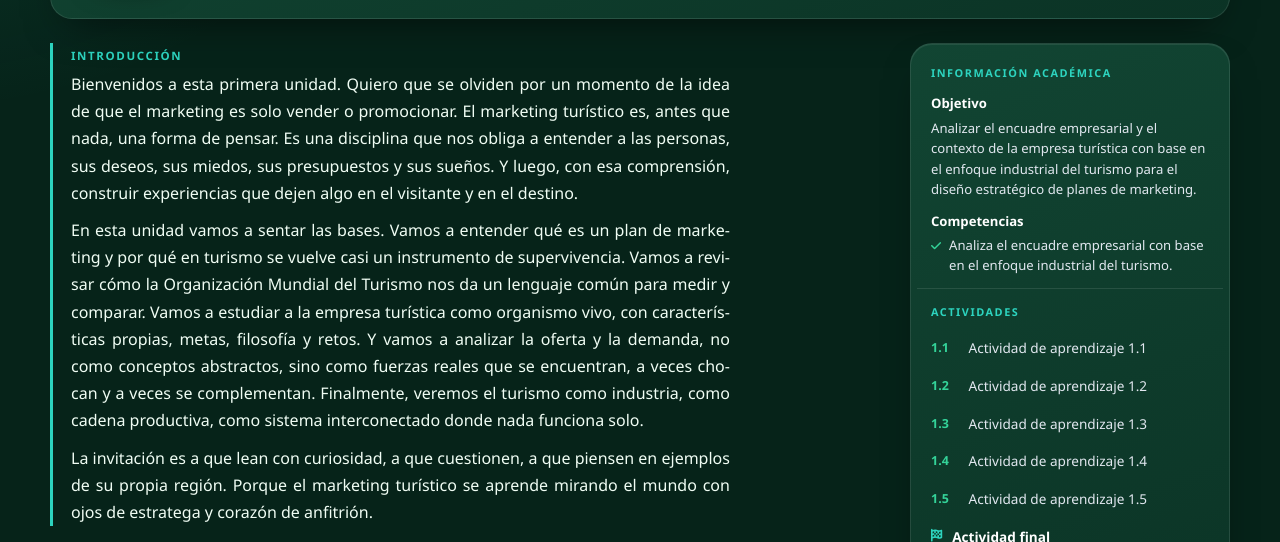
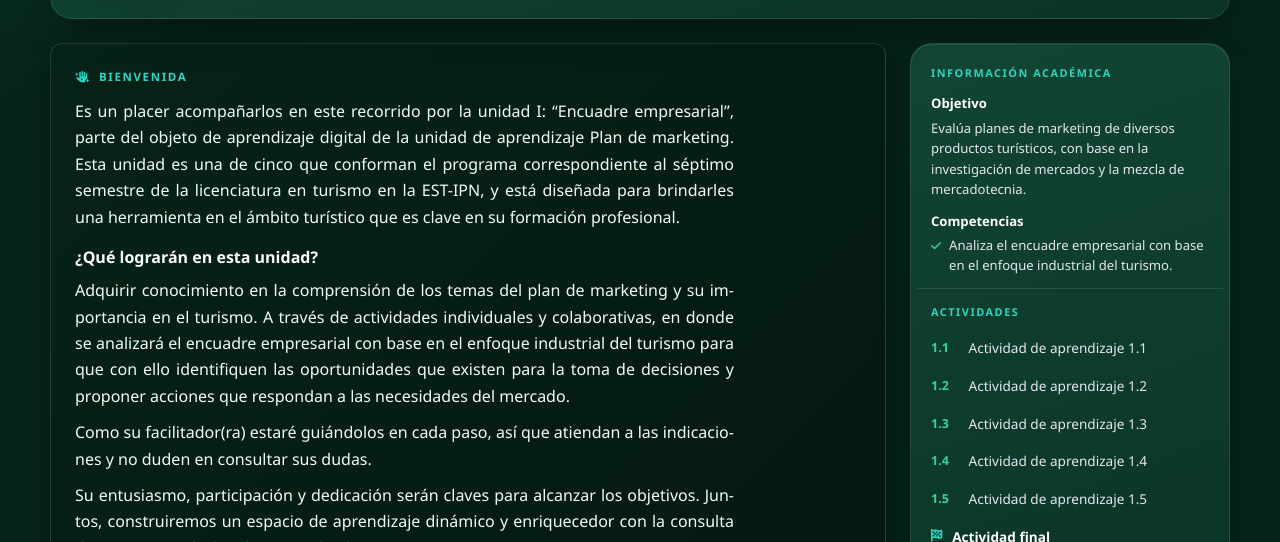
Before and after one commit to Isra921/Libro_Mark_Tur, a plain HTML site: page unidades/unidad-01/index.html in a window 1280 px wide. Shown: the part 258-800 px from the top of the page. Drawn offline with Linux system fonts and the light colour scheme.

Commit message:
Actualizar introducciones y bienvenidas oficiales de Unidades 1 a 5 e Inicio

```diff
--- a/assets/data/unidades/unidad-01.json
+++ b/assets/data/unidades/unidad-01.json
@@ -6,9 +6,9 @@
   "lema": "Mirando el mundo con ojos de estratega y corazón de anfitrión.",
   "duracion_horas": 10,
   "introduccion": [
-    "Bienvenidos a esta primera unidad. Quiero que se olviden por un momento de la idea de que el marketing es solo vender o promocionar. El marketing turístico es, antes que nada, una forma de pensar. Es una disciplina que nos obliga a entender a las personas, sus deseos, sus miedos, sus presupuestos y sus sueños. Y luego, con esa comprensión, construir experiencias que dejen algo en el visitante y en el destino.",
-    "En esta unidad vamos a sentar las bases. Vamos a entender qué es un plan de marketing y por qué en turismo se vuelve casi un instrumento de supervivencia. Vamos a revisar cómo la Organización Mundial del Turismo nos da un lenguaje común para medir y comparar. Vamos a estudiar a la empresa turística como organismo vivo, con características propias, metas, filosofía y retos. Y vamos a analizar la oferta y la demanda, no como conceptos abstractos, sino como fuerzas reales que se encuentran, a veces chocan y a veces se complementan. Finalmente, veremos el turismo como industria, como cadena productiva, como sistema interconectado donde nada funciona solo.",
-    "La invitación es a que lean con curiosidad, a que cuestionen, a que piensen en ejemplos de su propia región. Porque el marketing turístico se aprende mirando el mundo con ojos de estratega y corazón de anfitrión."
+    "Esta es la primera unidad; los recibimos con gusto. Deseo que dejen de lado por un instante el concepto de que el marketing se refiere únicamente a la venta o la promoción. El marketing turístico es, ante todo, una manera de pensar y entender el impacto de las vivencias de los visitante y en el lugar.",
+    "Vamos a entender desde los principios de un plan de marketing aplicado en el turismo, examinaremos cómo la Organización Mundial de Turismo apoya a la empresa turística como un ente vivo que tiene sus propias particularidades, metas, filosofía y retos. Examinaremos la oferta y la demanda y su implanto en un plan de márquetin y finalmente, visualizaremos como el turismo se convierte en una cadena de producción y un sistema interconectado donde nada funciona de forma aislada.",
+    "Por lo que les recomiendo a leer con curiosidad, interrogar y reflexionar en torno de marketing turístico, en donde ello implica mirar el mundo con la perspectiva de un estratega."
   ],
   "recorrido": "Recorre los cinco temas en orden: desde los fundamentos del plan de marketing y el encuadre de la OMT, pasando por la empresa turística y el análisis de la oferta y la demanda, hasta el enfoque industrial del turismo y su actividad integradora final.",
   "temas": [
@@ -73,7 +73,7 @@
     "descripcion": "Aplica e integra de forma holística los conocimientos adquiridos en los cinco temas de la unidad.",
     "url": "unidades/unidad-01/actividades/actividad-final.html"
   },
-  "objetivo": "Analizar el encuadre empresarial y el contexto de la empresa turística con base en el enfoque industrial del turismo para el diseño estratégico de planes de marketing.",
+  "objetivo": "Evalúa planes de marketing de diversos productos turísticos, con base en la investigación de mercados y la mezcla de mercadotecnia.",
   "competencias": [
     "Analiza el encuadre empresarial con base en el enfoque industrial del turismo."
   ],
@@ -82,5 +82,13 @@
       "nombre": "Referencias bibliográficas de la unidad",
       "url": "unidades/unidad-01/referencias.html"
     }
+  ],
+  "bienvenida": [
+    "Es un placer acompañarlos en este recorrido por la unidad I: “Encuadre empresarial”, parte del objeto de aprendizaje digital de la unidad de aprendizaje Plan de marketing. Esta unidad es una de cinco que conforman el programa correspondiente al séptimo semestre de la licenciatura en turismo en la EST-IPN, y está diseñada para brindarles una herramienta en el ámbito turístico que es clave en su formación profesional.",
+    "¿Qué lograrán en esta unidad?",
+    "Adquirir conocimiento en la comprensión de los temas del plan de marketing y su importancia en el turismo. A través de actividades individuales y colaborativas, en donde se analizará el encuadre empresarial con base en el enfoque industrial del turismo para que con ello identifiquen las oportunidades que existen para la toma de decisiones y proponer acciones que respondan a las necesidades del mercado.",
+    "Como su facilitador(ra) estaré guiándolos en cada paso, así que atiendan a las indicaciones y no duden en consultar sus dudas.",
+    "Su entusiasmo, participación y dedicación serán claves para alcanzar los objetivos. Juntos, construiremos un espacio de aprendizaje dinámico y enriquecedor con la consulta de este material y las clases en el aula.",
+    "¡Comencemos con energía! Les deseo mucho éxito en esta unidad de aprendizaje y en el semestre."
   ]
 }
--- a/assets/data/unidades/unidad-02.json
+++ b/assets/data/unidades/unidad-02.json
@@ -6,9 +6,7 @@
   "lema": "Una propuesta atractiva requiere evidencia sobre el mercado y un margen de contribución suficiente.",
   "duracion_horas": 27,
   "introduccion": [
-    "Un plan de marketing turístico debe relacionar las necesidades del visitante con una experiencia que la empresa pueda entregar y sostener económicamente. Elegir a quién atender determina qué servicios ofrecer, cuánto cobrar, cómo comunicar sus beneficios y mediante qué canales venderlos. El pronóstico de ventas permite comprobar si esas decisiones son compatibles con la capacidad disponible y los costos de operación.",
-    "Esta investigación desarrolla los apartados 2.1, 2.2 y sus cuatro subtemas, 2.3 y 2.3.1 del programa de Plan de marketing de la Escuela Superior de Turismo del Instituto Politécnico Nacional (IPN, 2022, p. 3). Su objetivo es explicar cómo construir un perfil del consumidor, diseñar una mezcla comercial coherente y estimar las ventas del primer año. La conclusión central es que una propuesta atractiva requiere evidencia sobre el mercado y un margen de contribución suficiente; las preferencias supuestas y las metas de venta, por sí solas, no prueban su viabilidad.",
-    "El desarrollo combina fuentes académicas y organismos especializados con un caso didáctico propio: Rutas del Centro, una operadora ficticia de experiencias culturales de un día. Todos los precios, volúmenes, porcentajes y resultados de esta empresa son supuestos ilustrativos, no estadísticas de una empresa real. Las fuentes se citan mediante paráfrasis y se presentan en formato APA séptima edición."
+    "Una propuesta de mercadeo turístico tiene que relacionar las necesidades del turista con una experiencia que la empresa en donde se brindar y mantienen económicamente, por lo que se tiene que visualizar a quién se atenderá y como se brindaran los servicios, costos, ventajas y vías de comercializan."
   ],
   "video": {
     "titulo": "Video introductorio: Perfil del consumidor y mezcla de mercadotecnia",
--- a/assets/data/unidades/unidad-03.json
+++ b/assets/data/unidades/unidad-03.json
@@ -6,9 +6,8 @@
   "lema": "Las matrices deben producir decisiones comprobables, no solo puntuaciones.",
   "duracion_horas": 16,
   "introduccion": [
-    "La elaboración de estrategias vincula el diagnóstico de una empresa con decisiones sobre dónde competir, qué capacidades desarrollar y cómo asignar recursos. En turismo, estas decisiones deben considerar tanto las necesidades del visitante como las condiciones de operación del destino. Una matriz ayuda a ordenar información, pero su resultado solo es defendible cuando los factores, datos y criterios pueden explicarse.",
-    "Esta investigación desarrolla los apartados 3.1 a 3.6 del programa de Plan de marketing: entorno interno y externo, MEFE, MEFI, FODA, BCG, Ansoff y matriz del perfil competitivo. El programa plantea la elaboración de matrices a partir de su clasificación y del análisis del entorno (Instituto Politécnico Nacional [IPN], 2022, p. 4). El objetivo es comprender qué pregunta responde cada herramienta, cómo construirla y cuáles son sus límites.",
-    "Como aplicación se utiliza Rutas del Centro, una operadora turística ficticia de recorridos culturales. Sus factores, puntuaciones y competidores son hipotéticos. El caso ilustra procedimientos y no constituye una investigación de campo. La principal conclusión es que las matrices deben producir decisiones comprobables: mejorar una reserva, desarrollar una experiencia, corregir una dependencia o abandonar una inversión sin sustento."
+    "Nos permitirá establecer los elementos necesarios en la aplicación de estrategias en donde todos puedan competir con las mismas reglas para que al final el liente sea el más beneficiado en la visita de estos a los lugares turísticos.",
+    "En esta unidad mostraremos el análisis interno y externos que con lleva un plan de marketing con aplicación de diferentes matrices con el fin de que se comprenda como se estructura su creación con base a la toma de decisiones, así como las rutas que son importantes para los clientes y el beneficio de utilizar operadoras que ofrecen sus servicios."
   ],
   "video": {
     "titulo": "Video introductorio: Elaboración e implementación de estrategias",
--- a/assets/data/unidades/unidad-04.json
+++ b/assets/data/unidades/unidad-04.json
@@ -7,7 +7,7 @@
   "duracion_horas": 14,
   "introduccion": [
     "La selección de estrategias convierte el conocimiento del mercado en decisiones sobre qué ofrecer, a quién dirigirse y cómo competir. Las tácticas llevan esas decisiones a actividades concretas. En turismo, ambas deben coordinar la promesa publicitaria con la experiencia que realmente recibe el visitante.",
-    "Esta investigación desarrolla los apartados 4.1 a 4.5.2 del programa de Plan de marketing de la Licenciatura en Turismo del Instituto Politécnico Nacional. Su propósito es explicar cómo la investigación de mercados orienta la mezcla de mercadotecnia, la comunicación integral y el plan de medios (Instituto Politécnico Nacional [IPN], 2022)."
+    "Esta unidad explica cómo la investigación de mercados orienta la mezcla de mercadotecnia, la comunicación integral y el plan de medios, estableciendo metas verificables y asignación eficiente de recursos promocionales para productos y servicios turísticos."
   ],
   "video": {
     "titulo": "Video introductorio: Selección de estrategias y aplicación de tácticas del plan",
--- a/assets/data/unidades/unidad-05.json
+++ b/assets/data/unidades/unidad-05.json
@@ -6,8 +6,7 @@
   "lema": "Asignando recursos, ordenando tiempos y evaluando el desempeño comercial.",
   "duracion_horas": 16,
   "introduccion": [
-    "La elaboración de un plan de marketing no concluye cuando se eligen estrategias de producto, precio, distribución y promoción. Para que las decisiones se conviertan en resultados, es indispensable asignar recursos, ordenar las actividades en el tiempo, medir su desempeño y comunicar los hallazgos.",
-    "En particular, las empresas turísticas trabajan con servicios cuya demanda puede variar por temporada, acontecimientos locales, capacidad disponible y comportamiento del visitante; por ello, la planificación necesita ser flexible y verificable."
+    "Esta fase de ejecución y control de un plan de marketing, es muy significativa ya que la aplicación de estrategias establece un valor dentro de este aunado a ello es muy importante considerar los recursos, tiempos y métricas."
   ],
   "video": {
     "titulo": "Video introductorio: Presupuesto, ruta crítica y control",
--- a/assets/js/paginas/unidad-plantilla.js
+++ b/assets/js/paginas/unidad-plantilla.js
@@ -82,6 +82,7 @@
     /** Introducción completa. Se desvanece al hacer scroll (ver iniciarDesvanecimientoIntro). */
     function introduccion(unidad) {
         const parrafos = UI.lista(unidad.introduccion);
+        const bienvenidaParrafos = UI.lista(unidad.bienvenida);
         const video = (unidad.video && unidad.video.url) ? `
             <div class="u-intro__video" style="margin-top: 1.75rem;">
                 <div class="u-video-responsive" style="position: relative; width: 100%; max-width: 820px; margin: 0 auto; padding-bottom: 56.25%; height: 0; overflow: hidden; border-radius: var(--radius-md, 12px); box-shadow: 0 10px 28px rgba(0,0,0,0.4); border: 1px solid var(--border-color, rgba(255,255,255,0.15)); background: #000;">
@@ -90,9 +91,23 @@
                 ${unidad.video.titulo ? `<p style="text-align: center; margin-top: 0.65rem; font-size: 0.88rem; color: var(--text-muted); font-weight: 500;"><i class="fas fa-play-circle" style="color: var(--primary); margin-right: 6px;"></i> ${UI.esc(unidad.video.titulo)}</p>` : ''}
             </div>` : '';
 
-        if (!parrafos.length && !video) return '';
+        const bienvenidaHtml = bienvenidaParrafos.length ? `
+            <section class="u-welcome-card" id="bienvenida-unidad" aria-label="Bienvenida a la Unidad" style="margin-bottom: 2rem; padding: 24px; border-radius: var(--radius-md, 12px); background: linear-gradient(135deg, rgba(6, 35, 25, 0.95), rgba(4, 24, 17, 0.95)); border: 1px solid var(--border-color, rgba(255, 255, 255, 0.16)); box-shadow: 0 8px 24px rgba(0,0,0,0.3);">
+                <p class="u-eyebrow" style="color: var(--accent, #c5a059); font-weight: 700; margin-bottom: 12px; display: flex; align-items: center; gap: 8px;">
+                    <i class="fas fa-hand-sparkles" aria-hidden="true"></i> Bienvenida
+                </p>
+                ${bienvenidaParrafos.map(p => {
+                    if (p.startsWith('¿') || p.startsWith('¡')) {
+                        return `<p class="u-intro__text" style="font-weight: 700; color: var(--text-light, #ffffff); margin: 14px 0 6px;">${UI.esc(p)}</p>`;
+                    }
+                    return `<p class="u-intro__text" style="margin-bottom: 10px; line-height: 1.65; color: var(--text-soft, #cbd5e1);">${UI.esc(p)}</p>`;
+                }).join('')}
+            </section>` : '';
+
+        if (!parrafos.length && !video && !bienvenidaParrafos.length) return '';
         return `
-            <section class="u-intro" id="introduccion" aria-label="Introducción">
+            ${bienvenidaHtml}
+            <section class="u-intro" id="introduccion" aria-label="Introducción de la unidad">
                 <p class="u-eyebrow">Introducción</p>
                 ${parrafos.map(p => `<p class="u-intro__text">${UI.esc(p)}</p>`).join('')}
                 ${video}
```
Also changed, not shown: index.html (+21 -44 lines).
